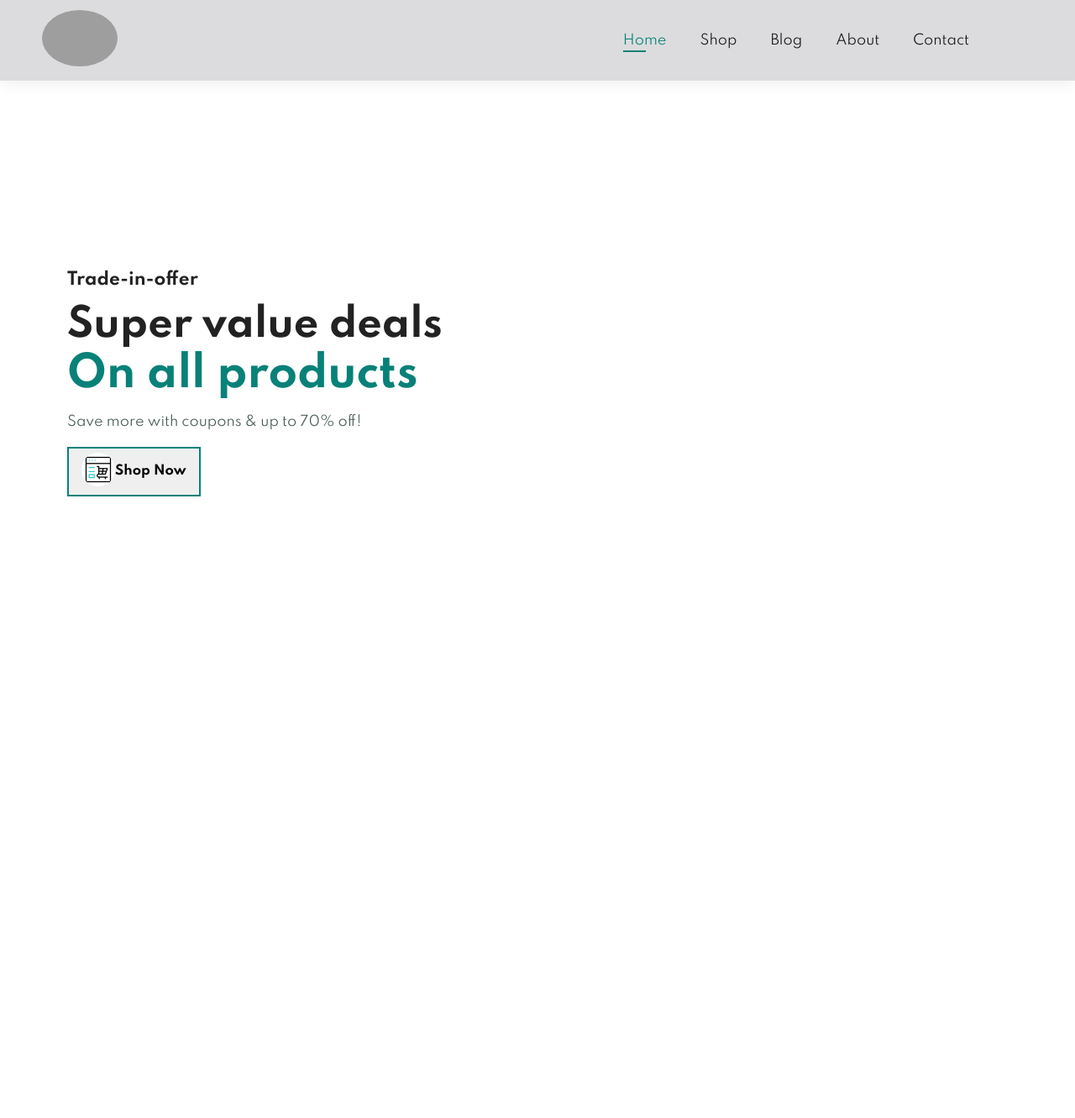
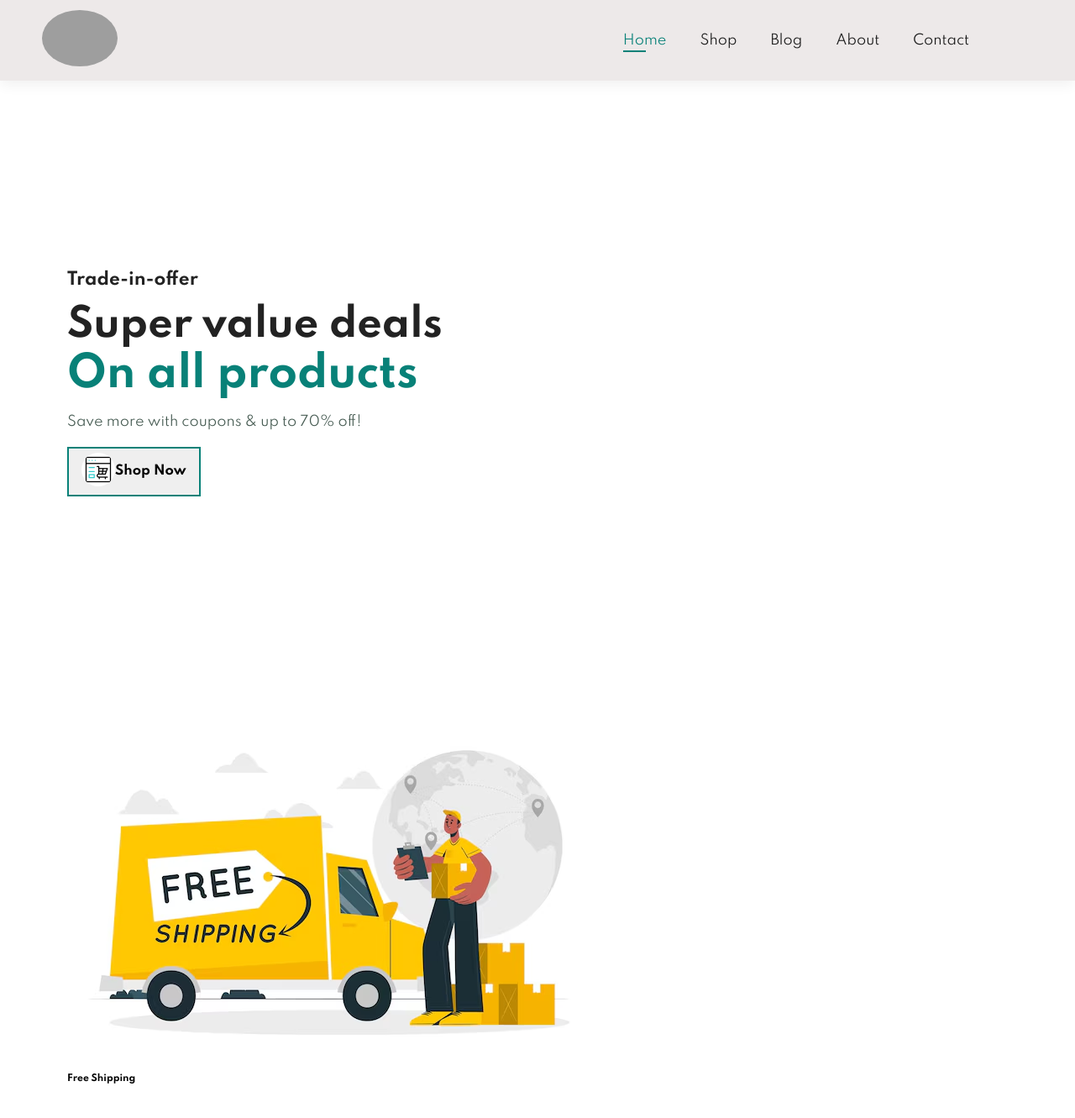
Before and after one commit to Sushant883/E-commerce-Website, a plain HTML site: page index.html in a window 1280 px wide. Shown: the whole page at 84% size. Before the commit the page ends 816 px from the top, so only its background shows below. Drawn offline with Linux system fonts and the light colour scheme; grey boxes are pictures that could not be loaded.

Commit message:
add a feature section

```diff
--- a/index.html
+++ b/index.html
@@ -38,6 +38,15 @@
         <h1>On all products</h1>
         <p>Save more with coupons & up to 70% off!</p>
         <button><a href="#"><img src="images/hero4image/online-shopping button logo.gif" alt="" id="shopnow-btn"></a>Shop Now</button>
+     </section>
+     <!-- there is our hero sectin ends .........................-->
+
+
+     <section id="feature" class="section-p1">
+        <div class="fe-box">
+            <img src="images/features/f1 free shipping.avif" alt="">
+            <h6>Free Shipping</h6>
+        </div>
 
      </section>
 
--- a/style.css
+++ b/style.css
@@ -65,7 +65,7 @@ body {
     align-items: center;
     justify-content: space-between;
     padding: 12px 50px;
-    background: #90919651;
+    background: #ede9e9;
     box-shadow: 0 5px 15px rgba(0, 0, 0, 0.06);
 }
 
```
Also changed, not shown: images/features/f1 free shipping.avif (added), images/features/f2 online order.avif (added), images/features/f3 save money.avif (added), images/features/f4 promotion.avif (added), images/features/f5 happy sell.avif (added), images/features/f6 support.avif (added), 6 other files.
